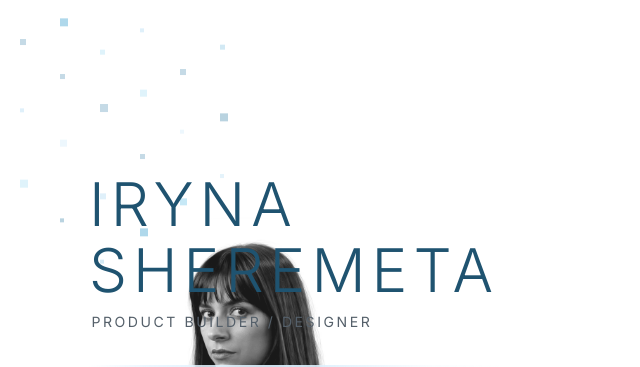
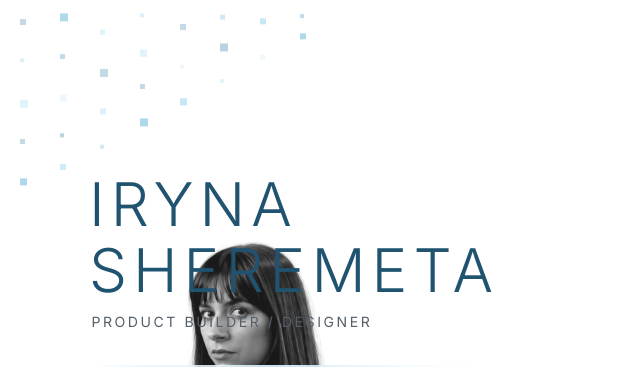
Before and after one commit to Irene2828/porfoliojuly, a Next.js app: page / in a window 1280 px wide. Shown: the top 367 px of the page, without its empty margins (0-640 px from the left). Built offline with nearby package versions, Linux system fonts and the light colour scheme; no server answers; the database is empty; a web font is replaced by a local one.

Commit message:
Design: layout top-left pixels as a hanging triangular curtain (320px wide, 220px high)

```diff
--- a/src/app/components/Hero.css
+++ b/src/app/components/Hero.css
@@ -721,8 +721,8 @@
   position: absolute;
   top: 0;
   left: 0;
-  width: 240px;
-  height: 320px;
+  width: 320px;
+  height: 220px;
   pointer-events: none;
   z-index: 1; /* behind name copy but visible on background */
   opacity: 0.8;
--- a/src/app/components/Hero.tsx
+++ b/src/app/components/Hero.tsx
@@ -9,39 +9,50 @@ export default function Hero() {
     <section className="hero-section">
       {/* Tech Pixel Decor in Top-Left */}
       <div className="hero-pixel-decor">
-        <svg width="240" height="320" viewBox="0 0 240 320" fill="none" xmlns="http://www.w3.org/2000/svg">
-          {/* Column 1 */}
-          <rect x="20" y="40" width="6" height="6" fill="#3f87ac" opacity="0.4" className="pixel-pulse-1" />
-          <rect x="20" y="110" width="4" height="4" fill="#a8d8f2" opacity="0.6" className="pixel-pulse-2" />
-          <rect x="20" y="180" width="8" height="8" fill="#63c0e7" opacity="0.3" className="pixel-pulse-3" />
+        <svg width="320" height="220" viewBox="0 0 320 220" fill="none" xmlns="http://www.w3.org/2000/svg">
+          {/* Column 1 (Deepest - Left) */}
+          <rect x="20" y="20" width="6" height="6" fill="#3f87ac" opacity="0.4" className="pixel-pulse-1" />
+          <rect x="20" y="60" width="4" height="4" fill="#a8d8f2" opacity="0.6" className="pixel-pulse-2" />
+          <rect x="20" y="100" width="8" height="8" fill="#63c0e7" opacity="0.3" className="pixel-pulse-3" />
+          <rect x="20" y="140" width="5" height="5" fill="#3f87ac" opacity="0.5" className="pixel-pulse-1" />
+          <rect x="20" y="180" width="7" height="7" fill="#2494c8" opacity="0.35" className="pixel-pulse-2" />
 
           {/* Column 2 */}
-          <rect x="60" y="20" width="8" height="8" fill="#2494c8" opacity="0.35" className="pixel-pulse-2" />
-          <rect x="60" y="75" width="5" height="5" fill="#3f87ac" opacity="0.5" className="pixel-pulse-1" />
-          <rect x="60" y="140" width="7" height="7" fill="#a8d8f2" opacity="0.4" className="pixel-pulse-3" />
-          <rect x="60" y="220" width="4" height="4" fill="#3f87ac" opacity="0.6" className="pixel-pulse-2" />
+          <rect x="60" y="15" width="8" height="8" fill="#2494c8" opacity="0.35" className="pixel-pulse-2" />
+          <rect x="60" y="55" width="5" height="5" fill="#3f87ac" opacity="0.5" className="pixel-pulse-1" />
+          <rect x="60" y="95" width="7" height="7" fill="#a8d8f2" opacity="0.4" className="pixel-pulse-3" />
+          <rect x="60" y="135" width="4" height="4" fill="#3f87ac" opacity="0.6" className="pixel-pulse-2" />
+          <rect x="60" y="165" width="6" height="6" fill="#63c0e7" opacity="0.3" className="pixel-pulse-1" />
 
           {/* Column 3 */}
-          <rect x="100" y="50" width="5" height="5" fill="#63c0e7" opacity="0.45" className="pixel-pulse-3" />
-          <rect x="100" y="105" width="8" height="8" fill="#3f87ac" opacity="0.3" className="pixel-pulse-1" />
-          <rect x="100" y="195" width="6" height="6" fill="#a8d8f2" opacity="0.5" className="pixel-pulse-2" />
-          <rect x="100" y="260" width="4" height="4" fill="#2494c8" opacity="0.4" className="pixel-pulse-3" />
+          <rect x="100" y="30" width="5" height="5" fill="#63c0e7" opacity="0.45" className="pixel-pulse-3" />
+          <rect x="100" y="70" width="8" height="8" fill="#3f87ac" opacity="0.3" className="pixel-pulse-1" />
+          <rect x="100" y="110" width="6" height="6" fill="#a8d8f2" opacity="0.5" className="pixel-pulse-2" />
+          <rect x="100" y="145" width="4" height="4" fill="#2494c8" opacity="0.4" className="pixel-pulse-3" />
 
           {/* Column 4 */}
-          <rect x="140" y="30" width="4" height="4" fill="#a8d8f2" opacity="0.6" className="pixel-pulse-2" />
-          <rect x="140" y="90" width="7" height="7" fill="#63c0e7" opacity="0.35" className="pixel-pulse-3" />
-          <rect x="140" y="155" width="5" height="5" fill="#3f87ac" opacity="0.5" className="pixel-pulse-1" />
-          <rect x="140" y="230" width="8" height="8" fill="#2494c8" opacity="0.25" className="pixel-pulse-2" />
+          <rect x="140" y="15" width="4" height="4" fill="#a8d8f2" opacity="0.6" className="pixel-pulse-2" />
+          <rect x="140" y="50" width="7" height="7" fill="#63c0e7" opacity="0.35" className="pixel-pulse-3" />
+          <rect x="140" y="85" width="5" height="5" fill="#3f87ac" opacity="0.5" className="pixel-pulse-1" />
+          <rect x="140" y="120" width="8" height="8" fill="#2494c8" opacity="0.25" className="pixel-pulse-2" />
 
           {/* Column 5 */}
-          <rect x="180" y="70" width="6" height="6" fill="#3f87ac" opacity="0.4" className="pixel-pulse-1" />
-          <rect x="180" y="130" width="4" height="4" fill="#a8d8f2" opacity="0.55" className="pixel-pulse-3" />
-          <rect x="180" y="200" width="7" height="7" fill="#63c0e7" opacity="0.3" className="pixel-pulse-2" />
+          <rect x="180" y="25" width="6" height="6" fill="#3f87ac" opacity="0.4" className="pixel-pulse-1" />
+          <rect x="180" y="65" width="4" height="4" fill="#a8d8f2" opacity="0.55" className="pixel-pulse-3" />
+          <rect x="180" y="100" width="7" height="7" fill="#63c0e7" opacity="0.3" className="pixel-pulse-2" />
 
           {/* Column 6 */}
-          <rect x="220" y="45" width="5" height="5" fill="#2494c8" opacity="0.5" className="pixel-pulse-3" />
-          <rect x="220" y="115" width="8" height="8" fill="#3f87ac" opacity="0.25" className="pixel-pulse-2" />
-          <rect x="220" y="175" width="4" height="4" fill="#a8d8f2" opacity="0.6" className="pixel-pulse-1" />
+          <rect x="220" y="15" width="5" height="5" fill="#2494c8" opacity="0.5" className="pixel-pulse-3" />
+          <rect x="220" y="45" width="8" height="8" fill="#3f87ac" opacity="0.25" className="pixel-pulse-2" />
+          <rect x="220" y="80" width="4" height="4" fill="#a8d8f2" opacity="0.6" className="pixel-pulse-1" />
+
+          {/* Column 7 */}
+          <rect x="260" y="20" width="6" height="6" fill="#63c0e7" opacity="0.4" className="pixel-pulse-2" />
+          <rect x="260" y="55" width="5" height="5" fill="#a8d8f2" opacity="0.5" className="pixel-pulse-3" />
+
+          {/* Column 8 (Shallowest - Right) */}
+          <rect x="300" y="15" width="4" height="4" fill="#3f87ac" opacity="0.5" className="pixel-pulse-1" />
+          <rect x="300" y="35" width="6" height="6" fill="#2494c8" opacity="0.3" className="pixel-pulse-2" />
         </svg>
       </div>
 
```
